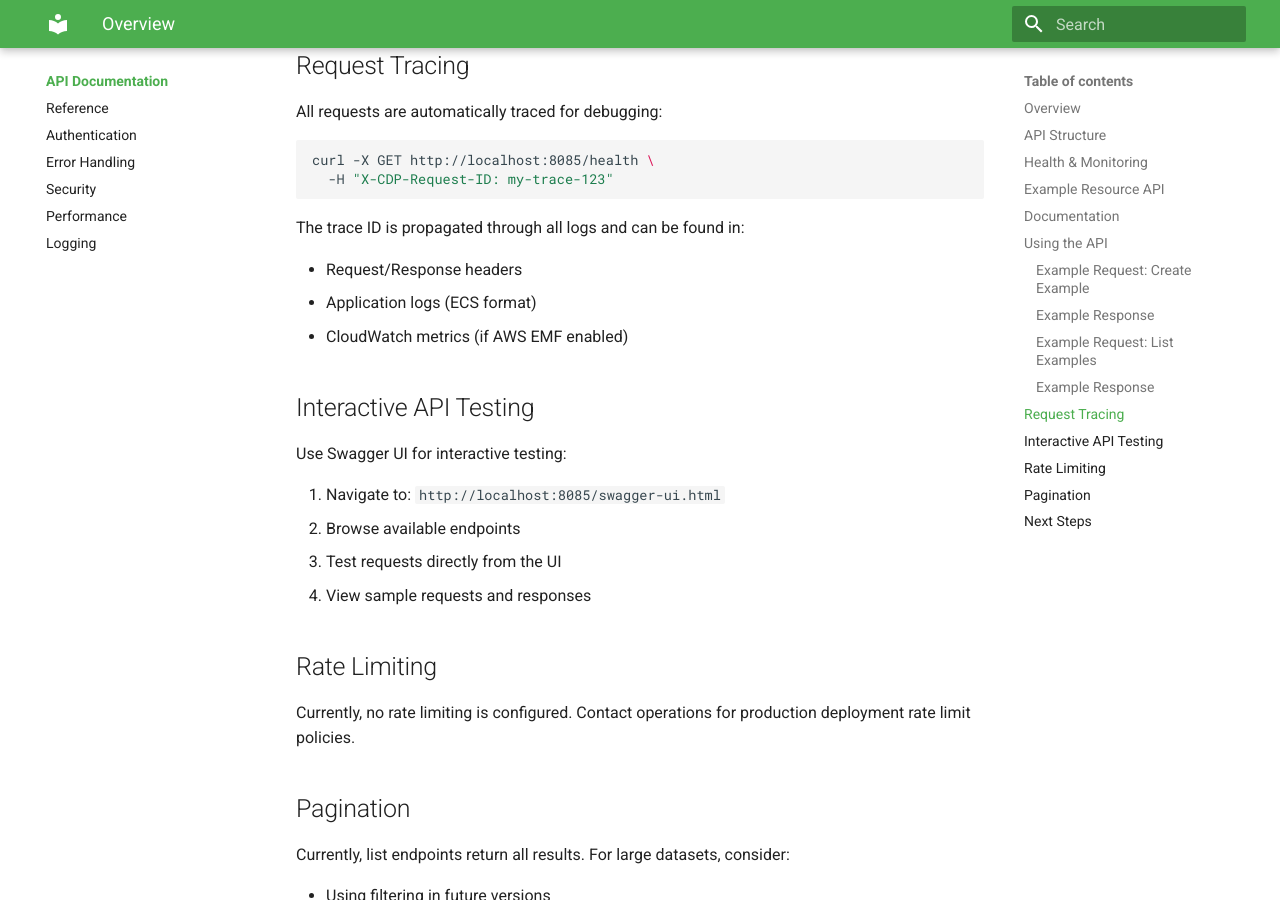
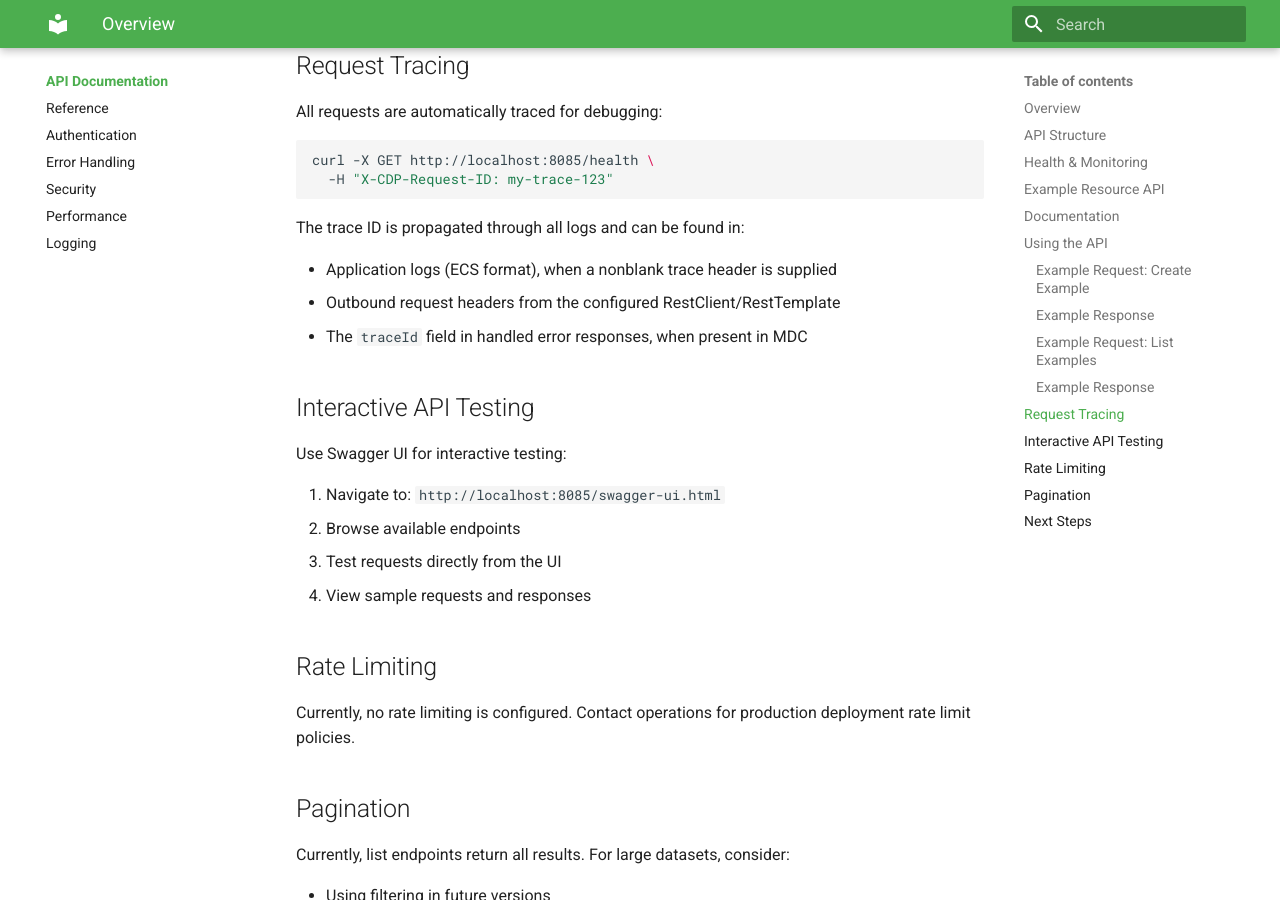
Before and after one commit to DEFRA/trade-imports-fish-be, an MkDocs documentation site: the page built from docs/wiki/api/index.md, in a window 1280 px wide and 900 px high, scrolled down 2145 px. Built offline with MkDocs 1.6.1 and Material for MkDocs 9.7.7, drawn with Linux system fonts in a browser that asks for light colours.

Commit message:
Update trace ID propagation information
Clarify trace ID propagation details in API documentation.

Co-authored-by: Copilot Autofix powered by AI <175728472+Copilot@users.noreply.github.com>

```diff
--- a/docs/wiki/api/index.md
+++ b/docs/wiki/api/index.md
@@ -91,9 +91,9 @@ curl -X GET http://localhost:8085/health \
 
 The trace ID is propagated through all logs and can be found in:
 
-- Request/Response headers
-- Application logs (ECS format)
-- CloudWatch metrics (if AWS EMF enabled)
+- Application logs (ECS format), when a nonblank trace header is supplied
+- Outbound request headers from the configured RestClient/RestTemplate
+- The `traceId` field in handled error responses, when present in MDC
 
 ## Interactive API Testing
 
```
